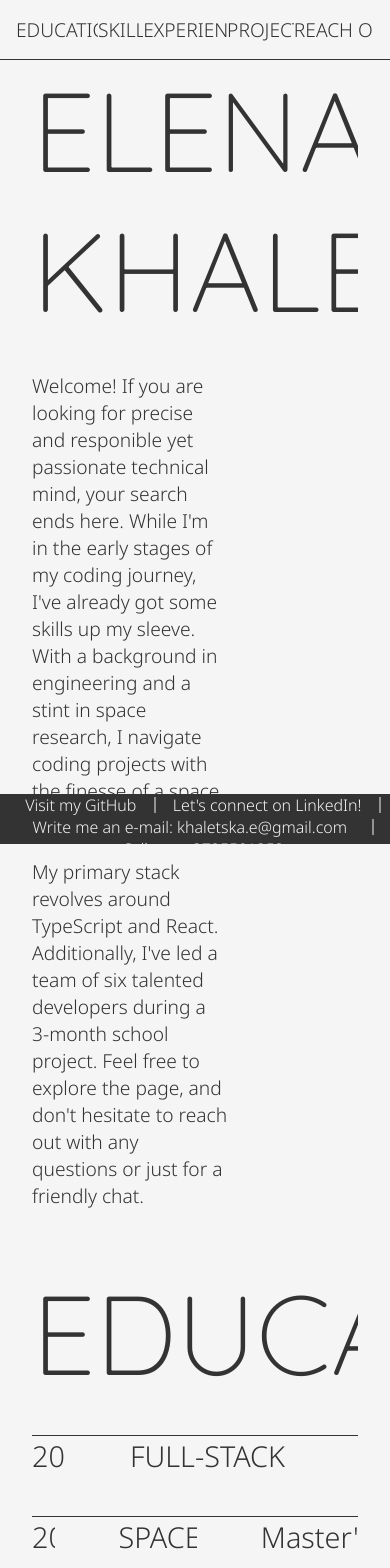
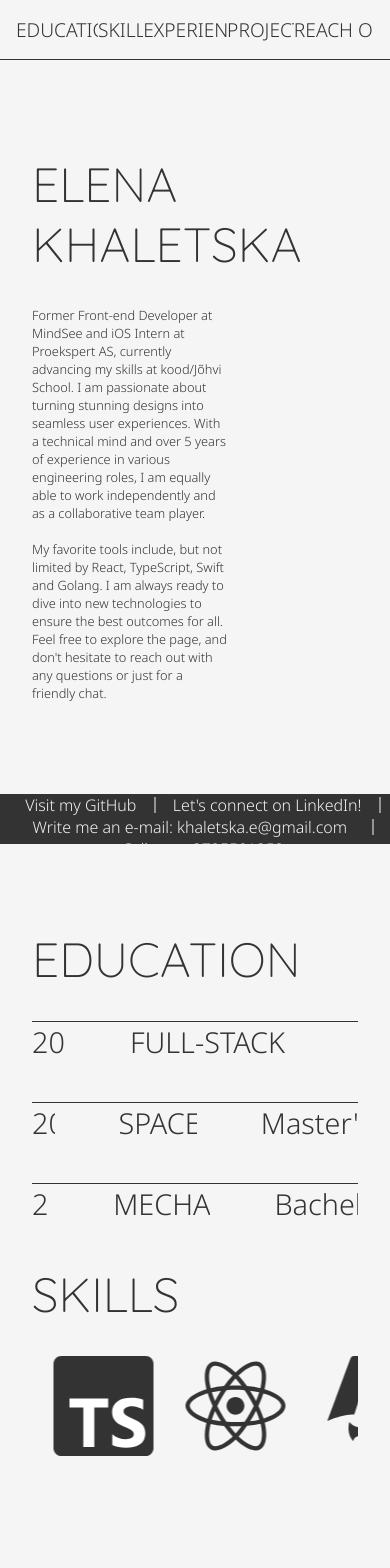
Before and after one commit to khaletska/portfolio, a React (Create React App) app: page / in a window 390 px wide. Shown: the top 1568 px of the page. Built offline with nearby package versions, Linux system fonts and the light colour scheme; the HTML template or start-up script is replaced by a standard one; a web font is replaced by a local one.

Commit message:
some adaptation

```diff
--- a/package.json
+++ b/package.json
@@ -13,6 +13,8 @@
     "@types/react-dom": "^18.2.18",
     "react": "^18.2.0",
     "react-dom": "^18.2.0",
+    "react-router": "^6.22.1",
+    "react-router-dom": "^6.22.1",
     "react-scripts": "^5.0.1",
     "typescript": "^4.9.5",
     "web-vitals": "^2.1.4"
--- a/public/index.html
+++ b/public/index.html
@@ -3,6 +3,7 @@
   <head>
     <meta charset="utf-8" />
     <meta name="viewport" content="width=device-width, initial-scale=1" />
+    <link rel="icon" href="./favicon.ico" type="image/x-icon">
     <title>Elena Khaletska - Portfolio</title>
 
   </head>
--- a/src/App.tsx
+++ b/src/App.tsx
@@ -1,21 +1,13 @@
-import React from 'react';
-import Welcome from './components/welcome/welcome';
-import Education from './components/education/education';
-import Experience from './components/experience/experience';
-import Projects from './components/projects/projects';
-import Footer from './components/footer/footer';
-import Header from './components/header/header';
+import { BrowserRouter, Routes, Route, Navigate } from "react-router-dom"
+import Main from './pages/main/main';
 
-function App() {
+const App = () => {
   return (
-    <div className="App">
-        <Header />
-        <Welcome />
-        <Education />
-        <Experience />
-        <Projects />
-        <Footer />
-    </div>
+    <BrowserRouter>
+      <Routes>
+        <Route path="/" element={<Main />} />
+      </Routes>
+    </BrowserRouter>
   );
 }
 
--- a/src/components/experience/experience.css
+++ b/src/components/experience/experience.css
@@ -64,8 +64,7 @@
 }
 
 .list-second-line {
-    align-self: flex-end;
-    justify-self: flex-end;
+    justify-self: flex-start;
     position: relative;
     width: min-content;
     white-space: nowrap;
--- a/src/components/projects/projects.css
+++ b/src/components/projects/projects.css
@@ -8,7 +8,9 @@
 
     align-items: center;
     width: 100%;
-    min-height: 550px;
+    min-height: 55vh;
+
+    padding-bottom: 50px;
 }
 
 .proj-name {
@@ -18,8 +20,10 @@
 .proj-item {
     color: var(--text-color);
     text-decoration: none;
-    width: 450px;
-    height: 450px;
+    width: 30%;
+    min-width: 300px;
+    max-width: 450px;
+    height: 45vh;
     perspective: 3200px;
     position: relative;
     overflow: visible;
@@ -49,8 +53,8 @@
     background: var(--bg-color);
     color: var(--text-color);
     align-items: center;
-    justify-content: space-evenly;
-    gap: 2rem;
+    justify-content: center;
+    gap: 1rem;
 }
 
 .proj-item:hover .front {
@@ -68,8 +72,9 @@
 
 .back img {
     position: relative;
-    width: 300px;
-    object-fit: cover;
+    width: 80%;
+    max-height: 60%;
+    object-fit: fill;
     border: 1px solid var(--text-color);
 }
 
@@ -107,3 +112,53 @@
     left: 0;
     right: unset;
 }
+
+@media (max-width: 1024px) {
+    .proj-list {
+        min-height: 90vh;
+    }
+
+    .proj-name {
+        font-size: 2.5rem;
+    }
+
+    .proj-item {
+        width: 45%;
+        height: 40vh;
+    }
+}
+
+@media (max-width: 768px) {
+    .proj-list {
+        min-height: 70vh;
+    }
+
+    .proj-name {
+        font-size: 2rem;
+    }
+
+    .proj-item {
+        height: 30vh;
+        min-width: 250px;
+    }
+
+    .proj-desc {
+        font-size: 1rem;
+    }
+}
+
+@media (max-width: 639px) {
+    .proj-list {
+        justify-content: center;
+        gap: 0;
+        min-height: 110vh;
+    }
+
+    .proj-name {
+        font-size: 2.5rem;
+    }
+
+    .proj-item {
+        width: 90%;
+    }
+}
--- a/src/components/welcome/welcome.css
+++ b/src/components/welcome/welcome.css
@@ -1,11 +1,11 @@
 @import '../../index.css';
 
-h1 {
+/* h1 {
     font-size: 7rem;
     font-weight: 300;
     text-transform: uppercase;
     font-family: var(--title-font);
-}
+} */
 
 .intro {
     text-wrap: break-word;
--- a/src/components/welcome/welcome.tsx
+++ b/src/components/welcome/welcome.tsx
@@ -5,11 +5,10 @@ const Welcome = () => {
         <section style={{ minHeight: "calc(100vh - 109px)" }} className="container">
             <div id="about" className="wrapper">
                 <h1>Elena Khaletska</h1>
-                <p className="intro">Welcome! If you are looking for precise and responible yet passionate technical mind, your search ends here. While I'm in the early stages of my coding journey, I've already got some skills up my sleeve. With a background in engineering and a stint in space research, I navigate coding projects with the finesse of a space mission.
+                <p className="intro">Former Front-end Developer at MindSee and iOS Intern at Proekspert AS, currently advancing my skills at kood/Jõhvi School. I am passionate about turning stunning designs into seamless user experiences. With a technical mind and over 5 years of experience in various engineering roles, I am equally able to work independently and as a collaborative team player.
                     <br />
                     <br />
-
-                    My primary stack revolves around TypeScript and React. Additionally, I've led a team of six talented developers during a 3-month school project. Feel free to explore the page, and don't hesitate to reach out with any questions or just for a friendly chat.</p>
+                    My favorite tools include, but not limited by React, TypeScript, Swift and Golang. I am always ready to dive into new technologies to ensure the best outcomes for all. Feel free to explore the page, and don't hesitate to reach out with any questions or just for a friendly chat.</p>
             </div>
         </section>
     )
--- a/src/index.css
+++ b/src/index.css
@@ -53,7 +53,7 @@ code {
   gap: 2rem;
 }
 
-h2 {
+h1, h2 {
   font-family: var(--title-font);
   font-size: 7rem;
   text-transform: uppercase;
@@ -63,3 +63,27 @@ h2 {
 p {
   font-size: 1.2rem;
 }
+
+@media (max-width: 1024px) {
+
+}
+
+@media (max-width: 768px) {
+  h1, h2 {
+    font-size: 4rem;
+  }
+
+  p {
+    font-size: 1rem;
+  }
+}
+
+@media (max-width: 639px) {
+  h1, h2 {
+    font-size: 3rem;
+  }
+
+  p {
+    font-size:0.8rem;
+  }
+}
--- /dev/null
+++ b/src/pages/main/main.tsx
@@ -0,0 +1,21 @@
+import Welcome from '../../components/welcome/welcome';
+import Education from '../../components/education/education';
+import Experience from '../../components/experience/experience';
+import Projects from '../../components/projects/projects';
+import Footer from '../../components/footer/footer';
+import Header from '../../components/header/header';
+
+function Main() {
+  return (
+    <div className="App">
+        <Header />
+        <Welcome />
+        <Education />
+        <Experience />
+        <Projects />
+        <Footer />
+    </div>
+  );
+}
+
+export default Main;
```
Also changed, not shown: src/pages/main/main.css (added), 3 other files (tests, documents, lock files or other folders).
